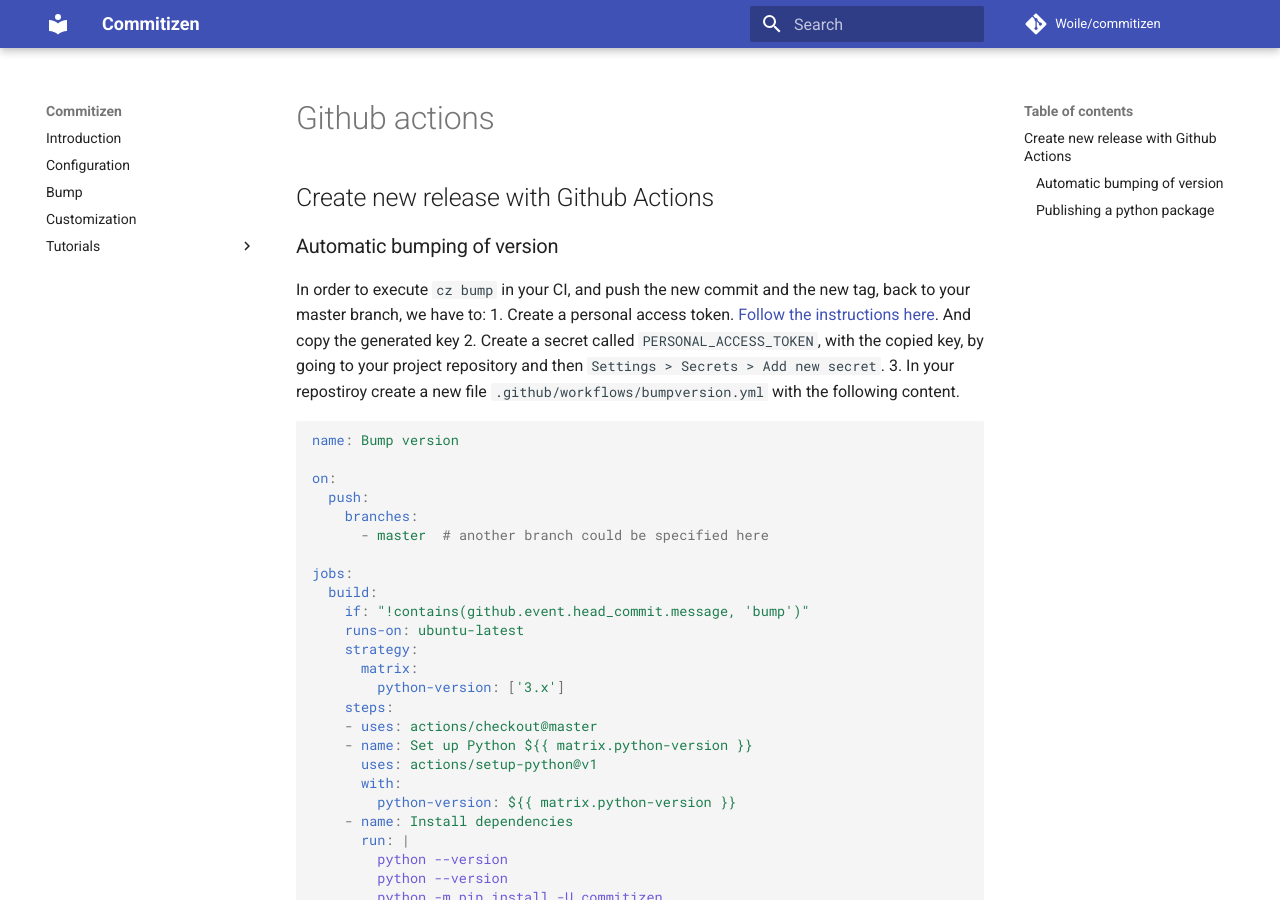
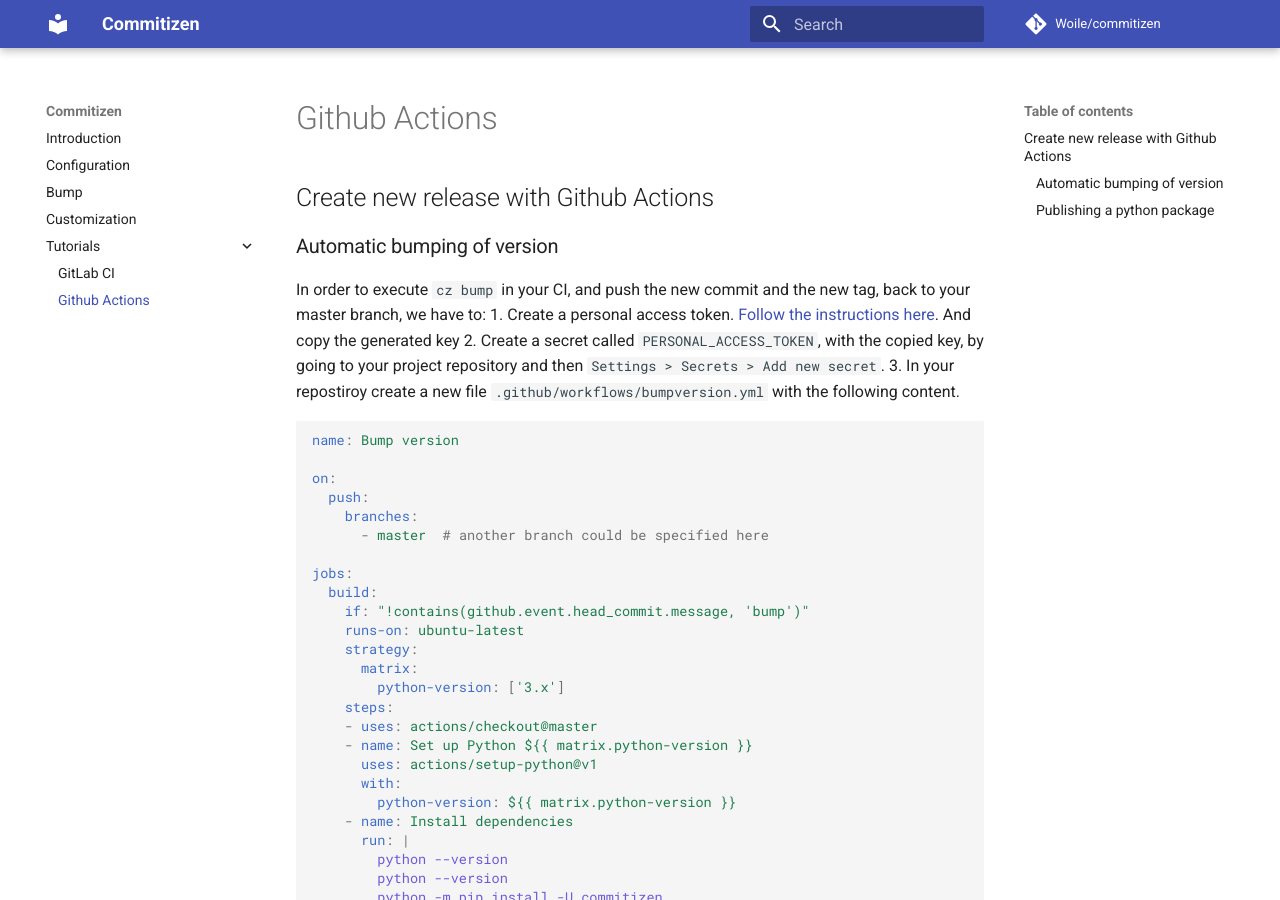
Before and after one commit to commitizen-tools/commitizen, an MkDocs documentation site: the page built from docs/tutorials/github_actions.md, in a window 1280 px wide and 900 px high. Built offline with MkDocs 1.6.1 and Material for MkDocs 9.7.7, drawn with Linux system fonts in a browser that asks for light colours; comment, search, counter and statistics services are not loaded.

Commit message:
docs: added github actions to nav

```diff
--- a/mkdocs.yml
+++ b/mkdocs.yml
@@ -15,6 +15,7 @@
     - Customization: 'customization.md'
     - Tutorials:
         - GitLab CI: 'tutorials/gitlab_ci.md'
+        - Github Actions: 'tutorials/github_actions.md'
 
 markdown_extensions:
   - markdown.extensions.codehilite:
```
